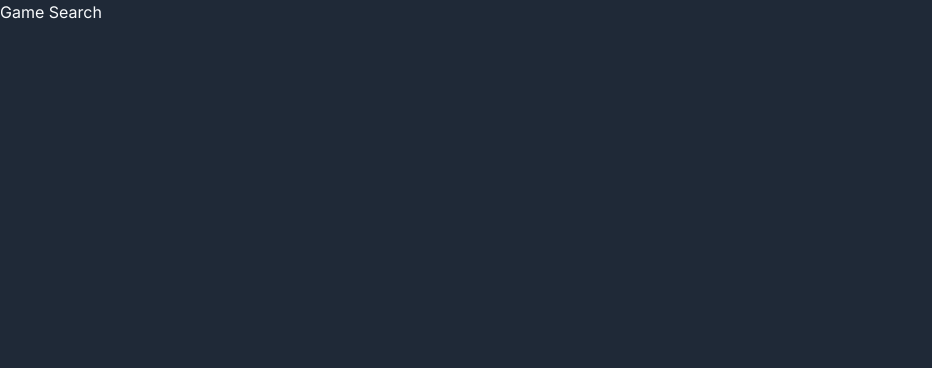
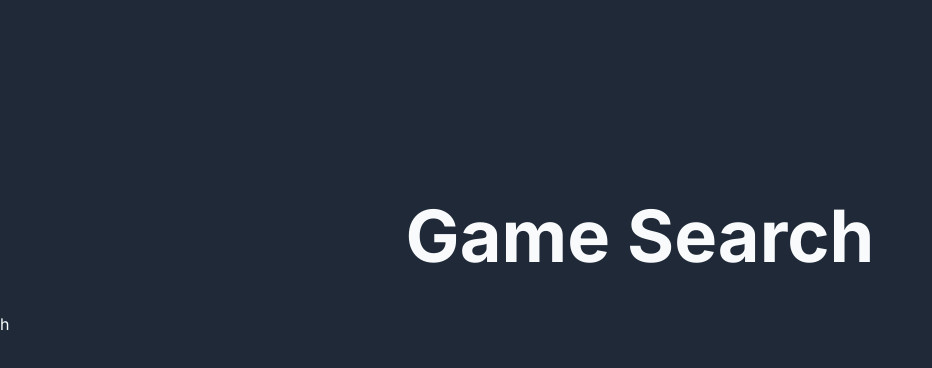
Before and after one commit to thatanjan/game_search, a Next.js app: page / in a window 1280 px wide. Shown: the top 368 px of the page, without its empty margins (0-932 px from the left). Built offline with nearby package versions, Linux system fonts and the light colour scheme.

Commit message:
Add heading to page

```diff
--- a/src/app/page.tsx
+++ b/src/app/page.tsx
@@ -1,5 +1,14 @@
 const Home = () => {
-  return <main>Game Search</main>
+  return (
+    <main>
+      <div className="mx-auto max-w-[800px] px-5">
+        <h1 className="mb-10 mt-[200px] text-center text-7xl font-bold">
+          Game Search
+        </h1>
+      </div>
+      h
+    </main>
+  )
 }
 
 export default Home
```
